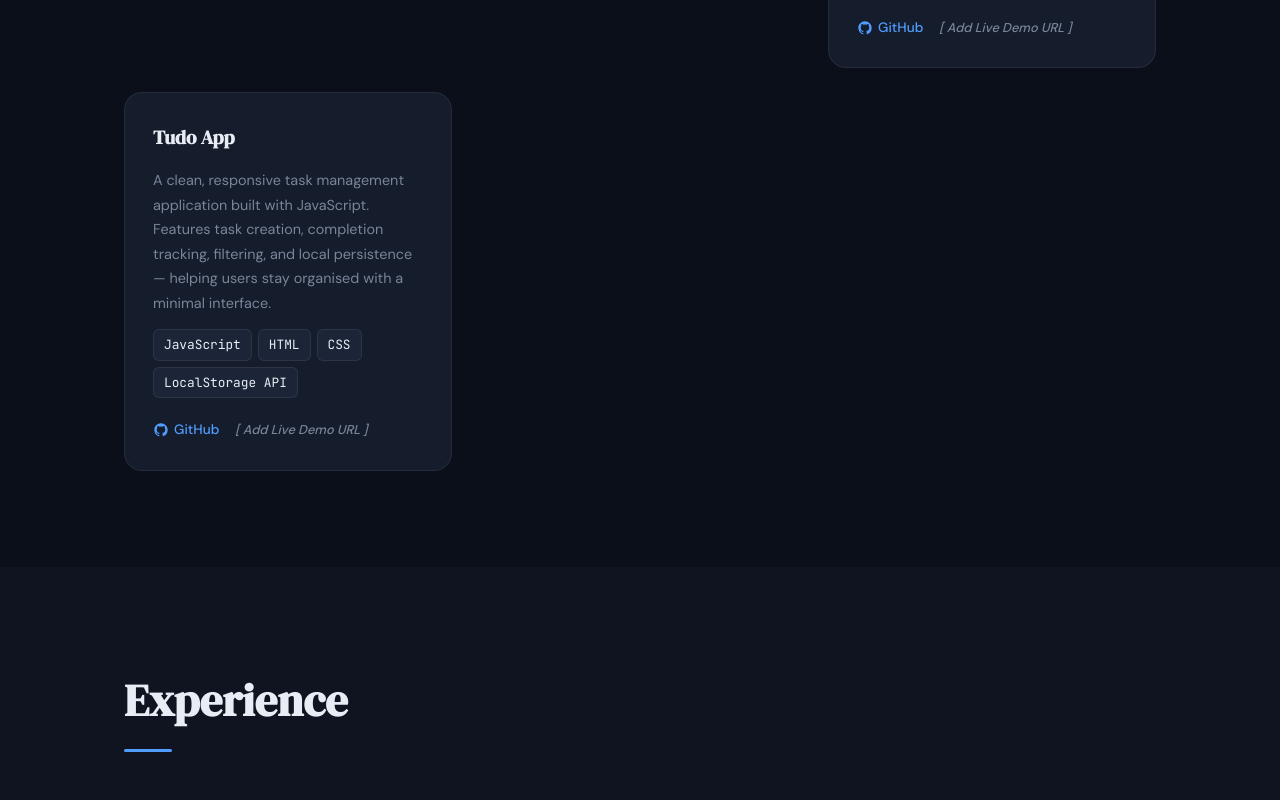
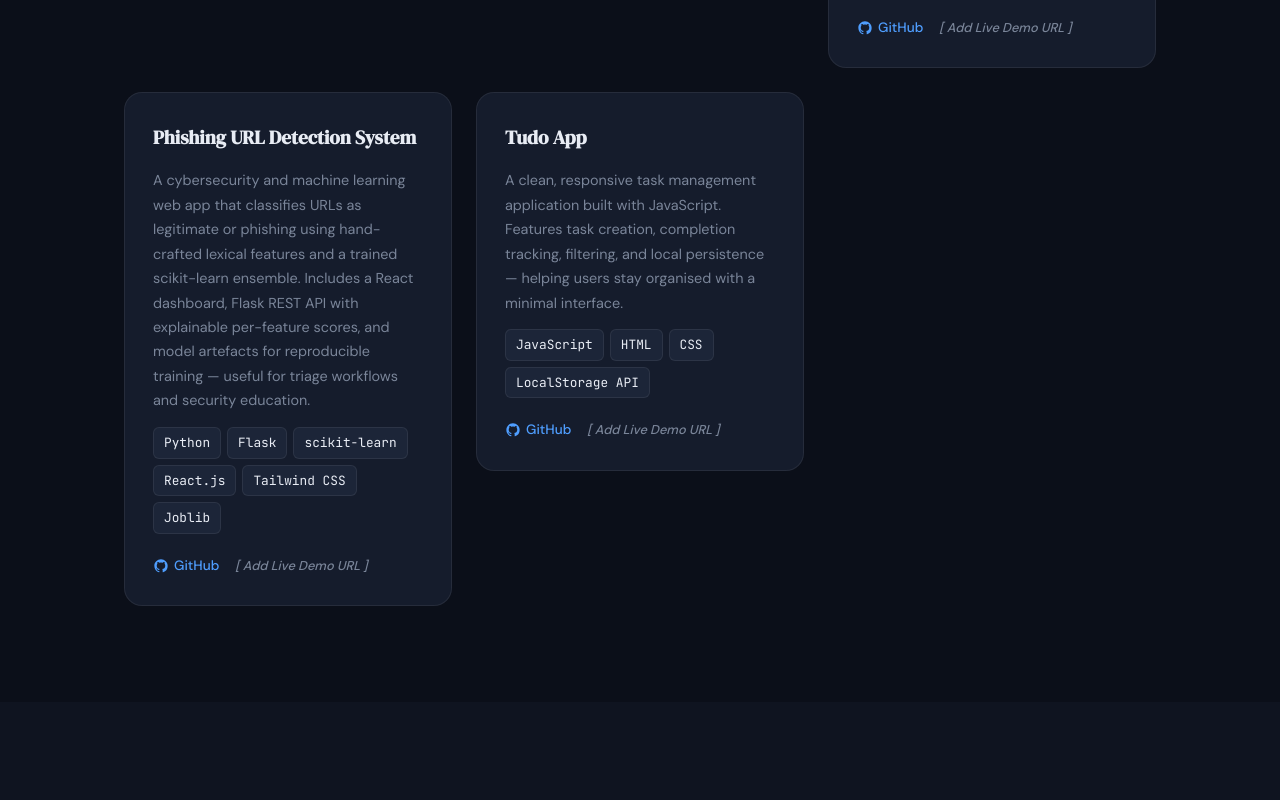
Before and after one commit to Sahamamjad/sahamamjad.github.io, a React (Vite) app: page / in a window 1280 px wide. Shown: the part 3360-4160 px from the top of the page. Built offline with nearby package versions, Linux system fonts and the light colour scheme.

Commit message:
Add Phishing URL Detection project to portfolio

```diff
--- a/src/App.jsx
+++ b/src/App.jsx
@@ -41,6 +41,15 @@ const PROJECTS = [
     highlight: false,
   },
   {
+    title: "Phishing URL Detection System",
+    description:
+      "A cybersecurity and machine learning web app that classifies URLs as legitimate or phishing using hand-crafted lexical features and a trained scikit-learn ensemble. Includes a React dashboard, Flask REST API with explainable per-feature scores, and model artefacts for reproducible training — useful for triage workflows and security education.",
+    tech: ["Python", "Flask", "scikit-learn", "React.js", "Tailwind CSS", "Joblib"],
+    github: "https://github.com/sahamamjad/phishing-url-detection",
+    demo: null,
+    highlight: false,
+  },
+  {
     title: "Tudo App",
     description:
       "A clean, responsive task management application built with JavaScript. Features task creation, completion tracking, filtering, and local persistence — helping users stay organised with a minimal interface.",
@@ -61,6 +70,7 @@ const EXPERIENCE = [
       "Developed an AI Autism Detection System achieving 97.44% accuracy using EfficientNet and TensorFlow.",
       "Built an AI Resume Analyser API using Python and FastAPI, deployed on Linux VPS with Nginx and PM2.",
       "Created a malware classification system using ML models and Cuckoo Sandbox achieving high detection accuracy.",
+      "Shipped a phishing URL detection lab (React, Flask, scikit-learn) with explainable features and REST inference.",
     ],
   },
   {
```
